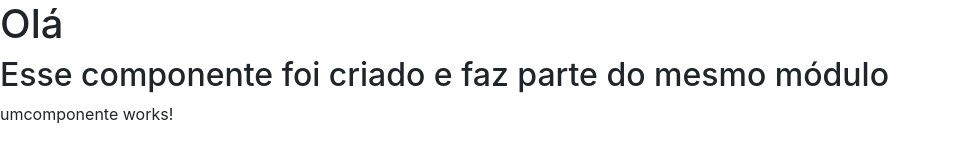
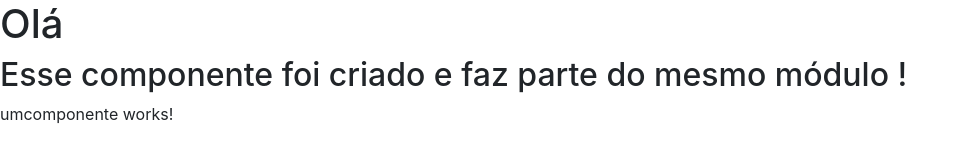
Before and after one commit to claudiusramos/desenvolvedor.io, an Angular app in the folder ProjetoMinimo/: page / in a window 1280 px wide. Shown: the top 160 px of the page, without its empty margins (0-967 px from the left). Built offline with nearby package versions, Linux system fonts and the light colour scheme.

Commit message:
criando.gitignore

```diff
--- a/ProjetoMinimo/src/app/app.component.html
+++ b/ProjetoMinimo/src/app/app.component.html
@@ -1,5 +1,5 @@
 <h1>Olá</h1>
 
-<h2>Esse componente foi criado e faz parte do mesmo módulo</h2>
+<h2>Esse componente foi criado e faz parte do mesmo módulo !</h2>
 
 <app-umcomponente></app-umcomponente>
```
Also changed, not shown: 1 other file (tests, documents, lock files or other folders).
